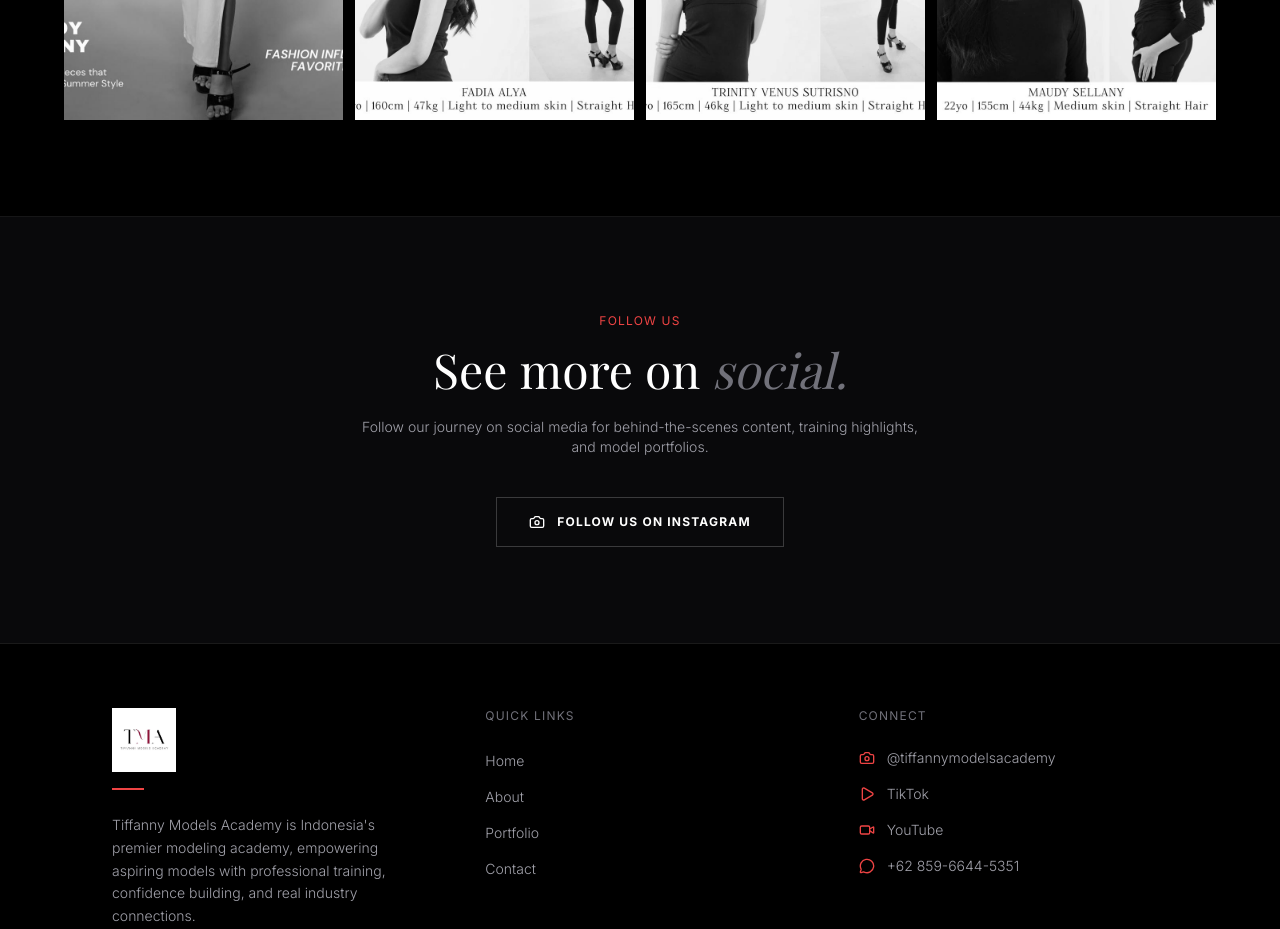
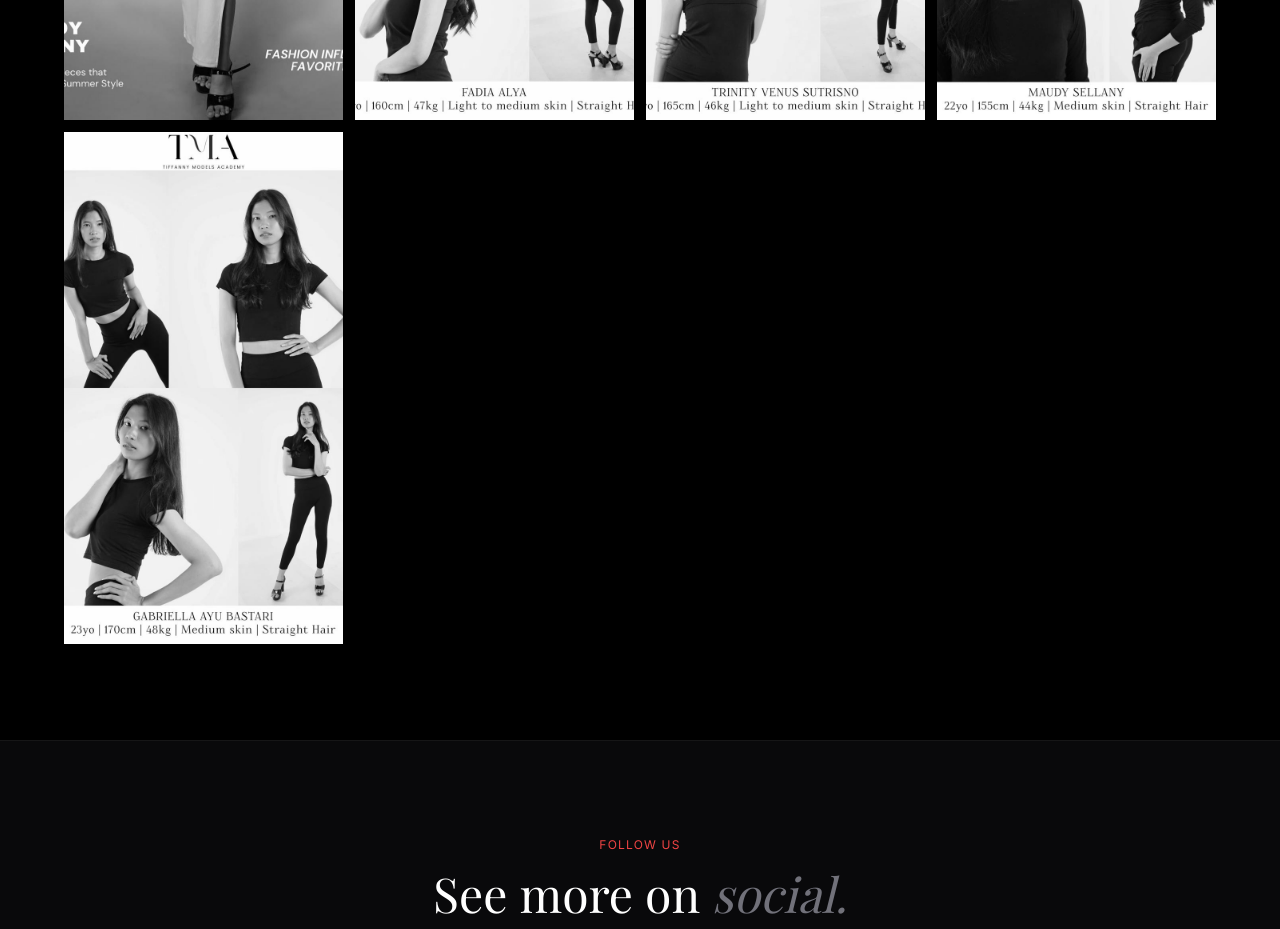
Before and after one commit to gorillaworkout/tiffany-models-academy, a Next.js app: page /portfolio in a window 1280 px wide. Shown: the part 1920-2849 px from the top of the page. Built offline with nearby package versions, Linux system fonts and the light colour scheme; no server answers; a web font is replaced by a local one.

Commit message:
feat: add Gabriella Ayu Bastari portfolio photo

```diff
--- a/src/app/portfolio/page.tsx
+++ b/src/app/portfolio/page.tsx
@@ -112,6 +112,12 @@ const galleryImages = [
   {
     src: "/images/tma-maudy-sellany.jpg",
     alt: "Maudy Sellany — 22yo, 155cm, 44kg — Portfolio model profesional TMA",
+    category: "Editorial",
+    span: "row-span-2",
+  },
+  {
+    src: "/images/tma-gabriella-ayu.jpg",
+    alt: "Gabriella Ayu Bastari — 23yo, 170cm, 48kg — Portfolio model profesional TMA",
     category: "Editorial",
     span: "row-span-2",
   },
```
Also changed, not shown: public/images/tma-gabriella-ayu.jpg (added).
